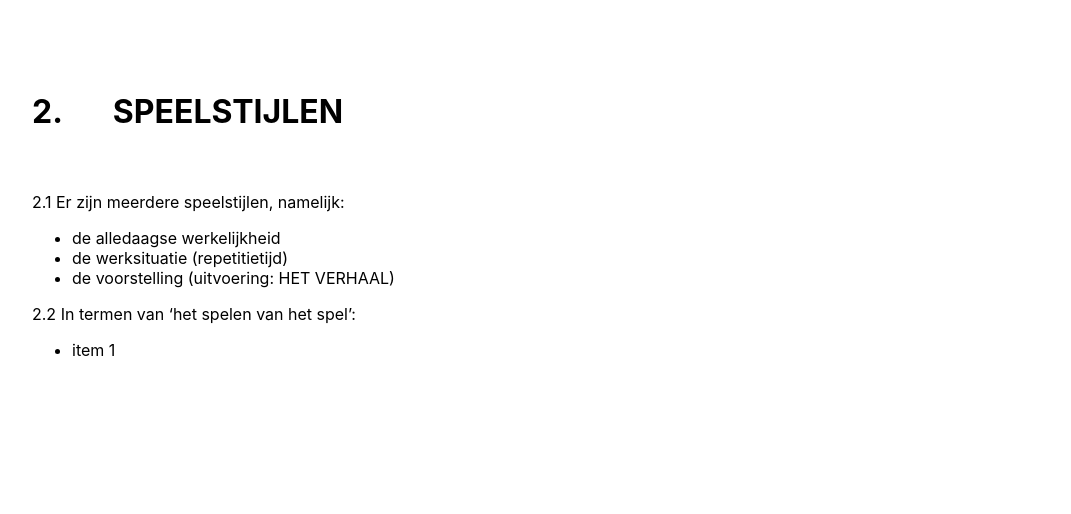
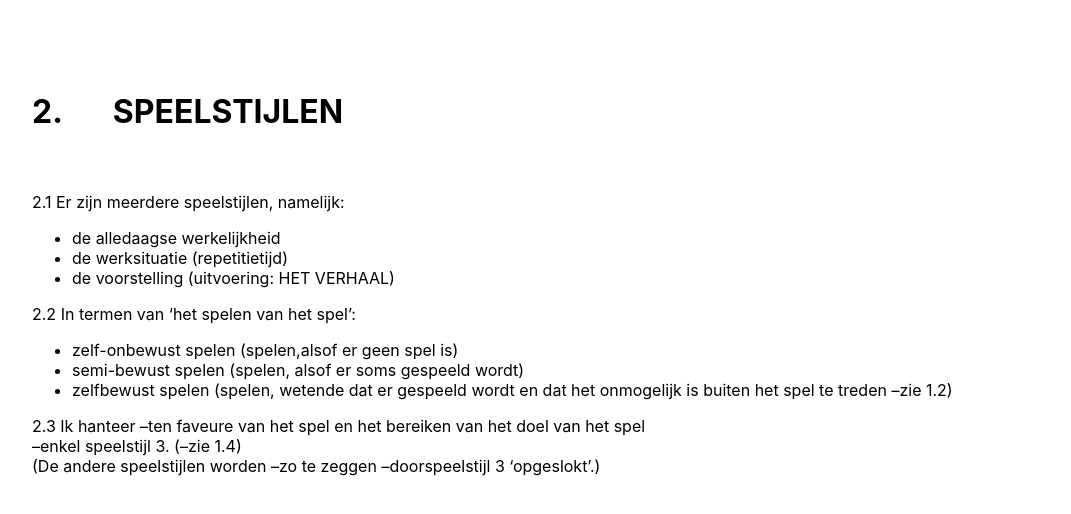
Before and after one commit to Junoburger/ludovicus, a Next.js app: page / in a window 1280 px wide. Shown: the part 3511-4025 px from the top of the page, without its empty margins (104-1175 px from the left). Built offline with nearby package versions, Linux system fonts and the light colour scheme.

Commit message:
added playstyles chapter

```diff
--- a/components/container/PlayStyles.tsx
+++ b/components/container/PlayStyles.tsx
@@ -18,8 +18,24 @@ const TwoTwo = () => {
     <>
       2.2 In termen van ‘het spelen van het spel’:
       <ul>
-        <li>item 1</li>
+        <li>zelf-onbewust spelen (spelen,alsof er geen spel is)</li>
+        <li>semi-bewust spelen (spelen, alsof er soms gespeeld wordt)</li>
+        <li>
+          zelfbewust spelen (spelen, wetende dat er gespeeld wordt en dat het onmogelijk is buiten
+          het spel te treden –zie 1.2)
+        </li>
       </ul>
+    </>
+  );
+};
+
+const TwoThree = () => {
+  return (
+    <>
+      2.3 Ik hanteer –ten faveure van het spel en het bereiken van het doel van het spel
+      <br /> –enkel speelstijl 3. (–zie 1.4)
+      <br />
+      (De andere speelstijlen worden –zo te zeggen –doorspeelstijl 3 ‘opgeslokt’.)
     </>
   );
 };
@@ -32,6 +48,7 @@ export const PlayStyles = () => {
       </h1>
       <TwoOne />
       <TwoTwo />
+      <TwoThree />
     </PlayStylesContainer>
   );
 };
```
